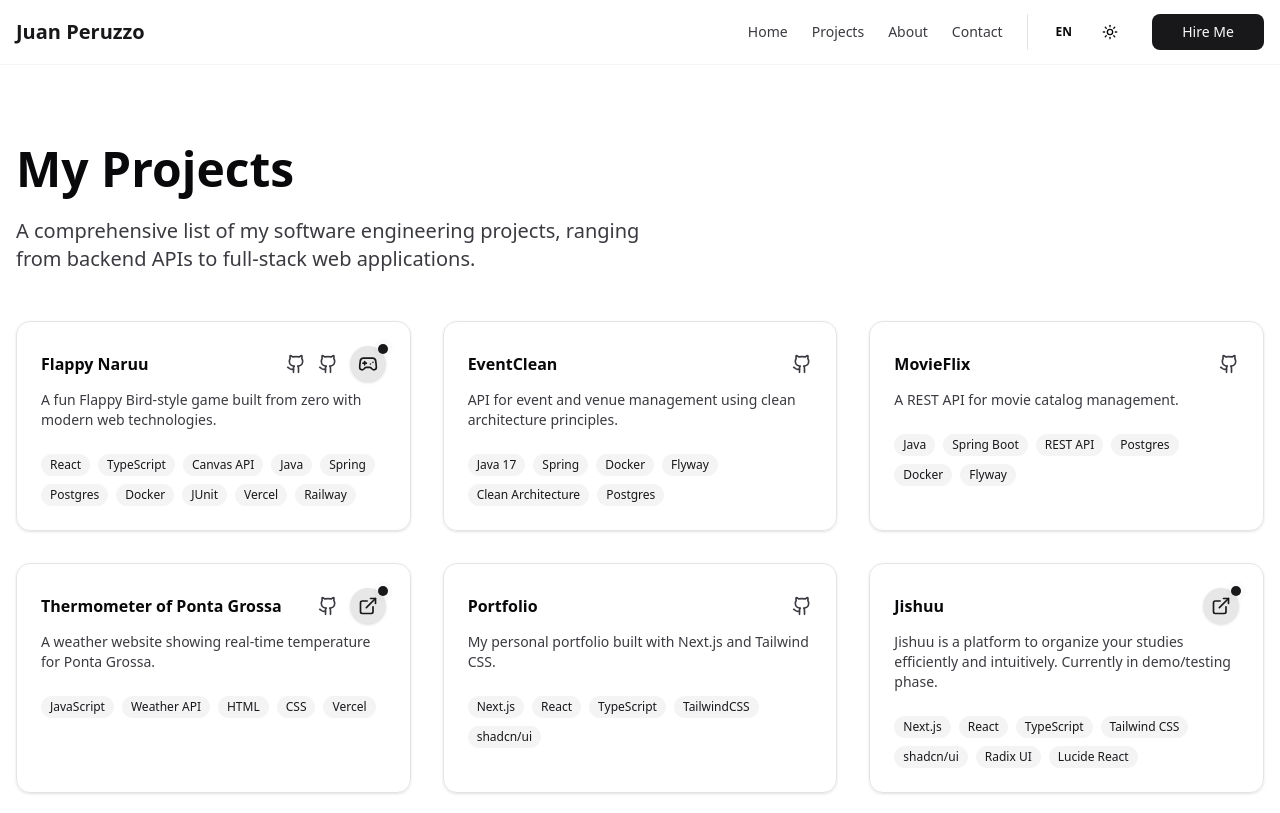
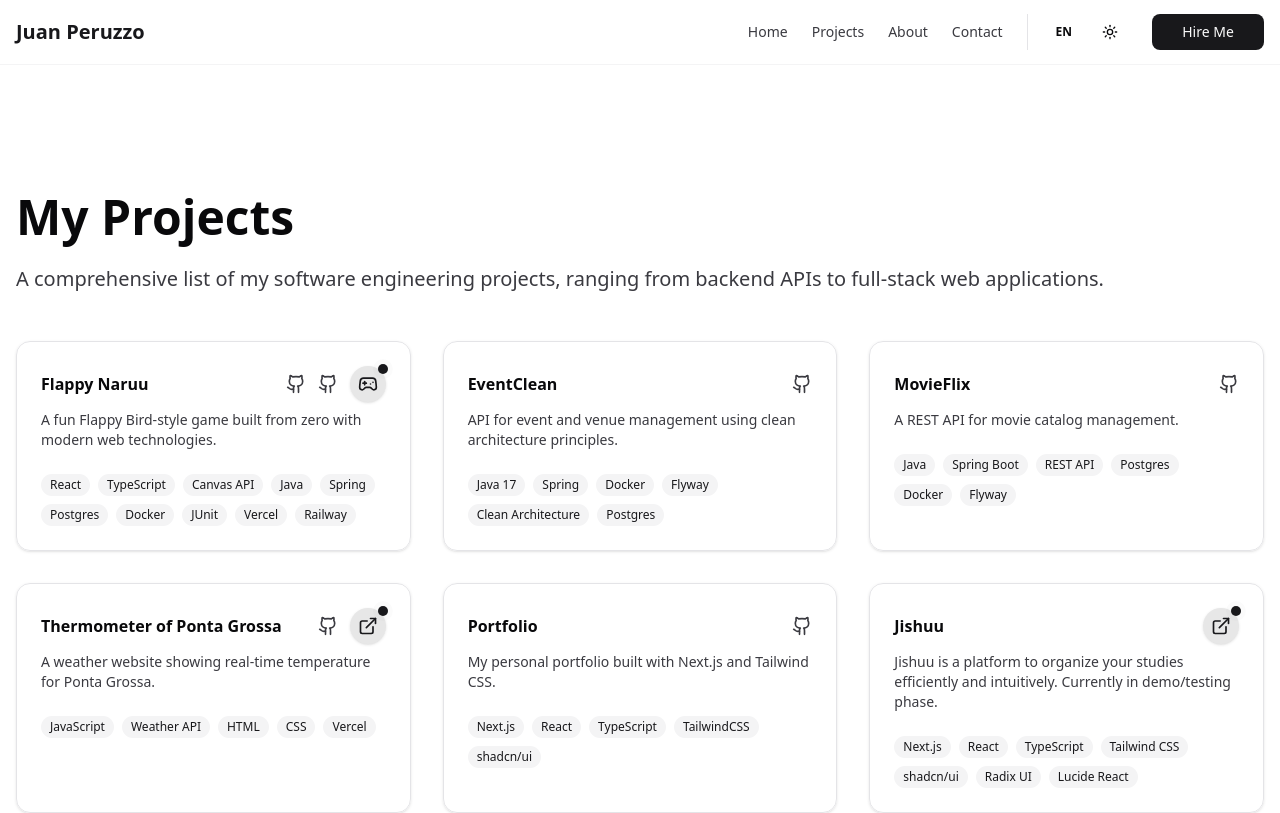
Before and after one commit to Uzzoper/personal-portfolio, a Next.js app: page /projects in a window 1280 px wide. Shown: the top 813 px of the page. Built offline with nearby package versions, Linux system fonts and the light colour scheme.

Commit message:
refactor: merge AllProjects and FeaturedProjects into single Projects component

```diff
--- a/app/page.tsx
+++ b/app/page.tsx
@@ -2,7 +2,7 @@
 
 import { Hero } from "@/components/sections/hero";
 import { About } from "@/components/sections/about";
-import { AllProjects } from "@/components/sections/all-projects";
+import { Projects } from "@/components/sections/projects";
 import { Contact } from "@/components/sections/contact";
 import { BinaryRain } from "@/components/binary-rain";
 
@@ -15,7 +15,7 @@
       </div>
 
       <Hero />
-      <AllProjects />
+      <Projects />
       <About />
       <Contact />
     </div>
--- a/app/projects/page.tsx
+++ b/app/projects/page.tsx
@@ -1,44 +1,5 @@
-"use client";
-
-import { ProjectCard } from "@/components/ui/project-card";
-import { projects } from "@/lib/data";
-import { useLanguage } from "@/components/language-context";
-import { ProjectTranslation } from "@/lib/dictionaries";
+import { Projects } from "@/components/sections/projects";
 
 export default function ProjectsPage() {
-    const { dictionary } = useLanguage();
-
-    const translatedProjects = projects.map(project => {
-        const key = project.id as keyof typeof dictionary.projects.items;
-        const dictProject = dictionary.projects.items[key] as ProjectTranslation | undefined;
-
-        return {
-            ...project,
-            title: dictProject?.title || project.title,
-            description: dictProject?.description || project.description
-        };
-    });
-
-    return (
-        <div className="py-20">
-            <div className="container max-w-screen-xl mx-auto px-4">
-
-                {/* Page Header */}
-                <div className="max-w-2xl mb-12">
-                    <h1 className="text-4xl md:text-5xl font-bold mb-6">{dictionary.projects.title}</h1>
-                    <p className="text-xl text-muted-foreground">
-                        {dictionary.projects.subtitle}
-                    </p>
-                </div>
-
-                {/* Projects Grid */}
-                <div className="grid grid-cols-1 md:grid-cols-2 lg:grid-cols-3 gap-8">
-                    {translatedProjects.map((project) => (
-                        <ProjectCard key={project.title} {...project} />
-                    ))}
-                </div>
-
-            </div>
-        </div>
-    );
+  return <Projects />;
 }
--- a/components/sections/all-projects.tsx
+++ /dev/null
@@ -1,40 +0,0 @@
-"use client";
-
-import { ProjectCard } from "@/components/ui/project-card";
-import { projects } from "@/lib/data";
-import { useLanguage } from "@/components/language-context";
-import { ProjectTranslation } from "@/lib/dictionaries";
-
-export function AllProjects() {
-    const { dictionary } = useLanguage();
-
-    const translatedProjects = projects.map(project => {
-        const key = project.id as keyof typeof dictionary.projects.items;
-        const dictProject = dictionary.projects.items[key] as ProjectTranslation | undefined;
-
-        return {
-            ...project,
-            title: dictProject?.title || project.title,
-            description: dictProject?.description || project.description
-        };
-    });
-
-    return (
-        <section id="projects" className="py-20 md:py-32">
-            <div className="container max-w-screen-xl mx-auto px-4">
-                <div className="mb-12">
-                    <h2 className="text-4xl md:text-5xl font-bold mb-6">{dictionary.projects.title}</h2>
-                    <p className="text-xl text-muted-foreground mt-2">
-                        {dictionary.projects.subtitle}
-                    </p>
-                </div>
-
-                <div className="grid grid-cols-1 md:grid-cols-2 lg:grid-cols-3 gap-8">
-                    {translatedProjects.map((project) => (
-                        <ProjectCard key={project.title} {...project} />
-                    ))}
-                </div>
-            </div>
-        </section>
-    );
-}
--- a/components/sections/featured-projects.tsx
+++ /dev/null
@@ -1,52 +0,0 @@
-"use client";
-
-import Link from "next/link";
-import { Button } from "@/components/ui/button";
-import { ProjectCard } from "@/components/ui/project-card";
-import { ArrowRight } from "lucide-react";
-import { projects } from "@/lib/data";
-import { useLanguage } from "@/components/language-context";
-import { ProjectTranslation } from "@/lib/dictionaries";
-
-export function FeaturedProjects() {
-  const { dictionary } = useLanguage();
-
-  const translatedProjects = projects.slice(0, 3).map(project => {
-    const key = project.id as keyof typeof dictionary.projects.items;
-
-    const dictProject = dictionary.projects.items[key] as ProjectTranslation | undefined;
-
-    return {
-      ...project,
-      title: dictProject?.title || project.title,
-      description: dictProject?.description || project.description
-    };
-  });
-
-  return (
-    <section className="py-20 bg-muted/30">
-      <div className="container max-w-screen-xl mx-auto px-4">
-        <div className="flex items-center justify-between mb-12">
-          <div>
-            <h2 className="text-3xl font-bold">{dictionary.home.featuredTitle}</h2>
-            <p className="text-muted-foreground mt-2">
-              {dictionary.home.featuredSubtitle}
-            </p>
-          </div>
-          <Button asChild variant="outline">
-            <Link href="/projects">
-              {dictionary.home.viewAll}
-              <ArrowRight className="ml-2 h-4 w-4" />
-            </Link>
-          </Button>
-        </div>
-
-        <div className="grid grid-cols-1 md:grid-cols-2 lg:grid-cols-3 gap-6">
-          {translatedProjects.map((project) => (
-            <ProjectCard key={project.title} {...project} />
-          ))}
-        </div>
-      </div>
-    </section>
-  );
-}
--- /dev/null
+++ b/components/sections/projects.tsx
@@ -0,0 +1,40 @@
+"use client";
+
+import { ProjectCard } from "@/components/ui/project-card";
+import { projects } from "@/lib/data";
+import { useLanguage } from "@/components/language-context";
+import { ProjectTranslation } from "@/lib/dictionaries";
+
+export function Projects() {
+  const { dictionary } = useLanguage();
+
+  const translatedProjects = projects.map(project => {
+    const key = project.id as keyof typeof dictionary.projects.items;
+    const dictProject = dictionary.projects.items[key] as ProjectTranslation | undefined;
+
+    return {
+      ...project,
+      title: dictProject?.title || project.title,
+      description: dictProject?.description || project.description
+    };
+  });
+
+  return (
+    <section id="projects" className="py-20 md:py-32">
+      <div className="container max-w-screen-xl mx-auto px-4">
+        <div className="mb-12">
+          <h2 className="text-4xl md:text-5xl font-bold mb-6">{dictionary.projects.title}</h2>
+          <p className="text-xl text-muted-foreground mt-2">
+            {dictionary.projects.subtitle}
+          </p>
+        </div>
+
+        <div className="grid grid-cols-1 md:grid-cols-2 lg:grid-cols-3 gap-8">
+          {translatedProjects.map((project) => (
+            <ProjectCard key={project.title} {...project} />
+          ))}
+        </div>
+      </div>
+    </section>
+  );
+}
```
